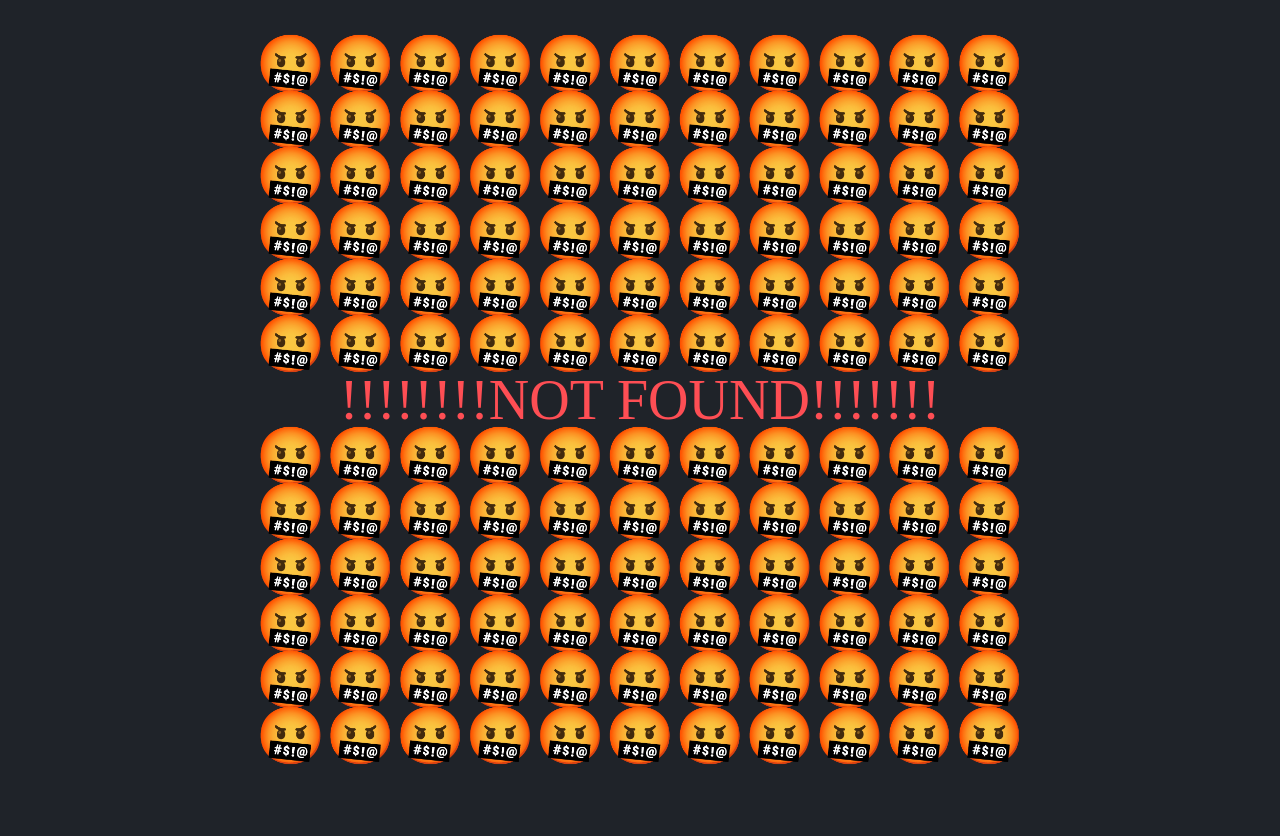
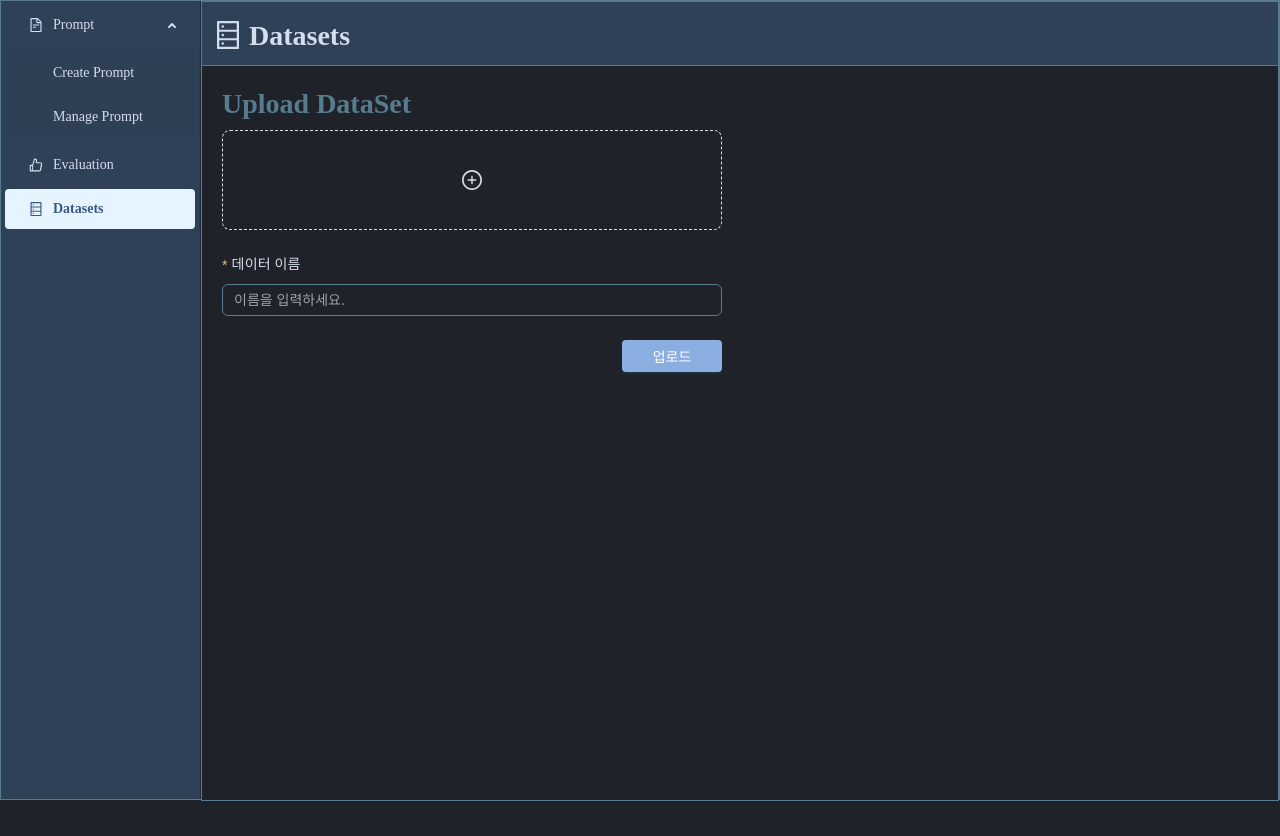
Before and after one commit to jieun-git/ai-prompt-manager, a React (Create React App) app: page /datasets in a window 1280 px wide. Before the commit this address had no page. After the commit the page ends 801 px from the top, so only its background shows below. Built offline with nearby package versions, Linux system fonts and the light colour scheme; the HTML template or start-up script is replaced by a standard one.

Commit message:
Refactor : Data -> Datasets 이름 변경

```diff
--- a/src/App.tsx
+++ b/src/App.tsx
@@ -2,7 +2,7 @@ import React from 'react'
 import Home from './pages/home/Home'
 import PromptMain from './pages/prompt/PromptMain'
 import EvaluationMain from './pages/evaluation/EvaluationMain'
-import DataMain from './pages/data/DataMain'
+import DatasetsMain from './pages/datasets/DatasetsMain'
 import NotFound from './pages/error/NotFound'
 import { BrowserRouter, Routes, Route } from 'react-router-dom'
 import './styles/base.scss'
@@ -19,7 +19,7 @@ function App() {
                     <Route path="/prompt/create" element={<CreatePrompt />} />
                     <Route path="/prompt/manage" element={<EditPromptPage />} />
                     <Route path="/evaluation" element={<EvaluationMain />} />
-                    <Route path="/data" element={<DataMain />} />
+                    <Route path="/datasets" element={<DatasetsMain />} />
                     <Route path="*" element={<NotFound />} />
                 </Routes>
             </BrowserRouter>
--- a/src/components/layout/layout/Layout.tsx
+++ b/src/components/layout/layout/Layout.tsx
@@ -27,7 +27,7 @@ const MenuItems: MenuItem[] = [
         ],
     },
     { key: 'evaluation', icon: <LikeOutlined />, label: 'Evaluation' },
-    { key: 'data', icon: <DatabaseOutlined />, label: 'Data' },
+    { key: 'datasets', icon: <DatabaseOutlined />, label: 'Datasets' },
 ]
 
 const Layout: React.FC<AntLayoutProps & LayoutProps> = ({
--- a/src/pages/data/DataMain.tsx
+++ b/src/pages/datasets/DatasetsMain.tsx
@@ -3,13 +3,13 @@ import Layout from '../../components/layout/layout/Layout'
 import { DatabaseOutlined } from '@ant-design/icons'
 import UploadDataSetForm from './components/form/UploadDataSetForm'
 
-const DataMain = () => {
+const DatasetsMain = () => {
     return (
         <Layout
-            menuKey="data"
+            menuKey="datasets"
             headerTitle={
                 <span>
-                    <DatabaseOutlined /> 데이터 평가
+                    <DatabaseOutlined /> Datasets
                 </span>
             }
         >
@@ -18,4 +18,4 @@ const DataMain = () => {
     )
 }
 
-export default DataMain
+export default DatasetsMain
--- a/src/pages/home/Home.tsx
+++ b/src/pages/home/Home.tsx
@@ -4,13 +4,19 @@ import {
     FileTextOutlined,
     LikeOutlined,
     DatabaseOutlined,
-    RightOutlined
-} from '@ant-design/icons';
-import { useNavigate } from 'react-router-dom';
-import {S_HomeContent, S_HomeWrapper, S_HomeTitle, S_HomeMenuWrapper, S_HomeMenu} from "./Home.style";
+    RightOutlined,
+} from '@ant-design/icons'
+import { useNavigate } from 'react-router-dom'
+import {
+    S_HomeContent,
+    S_HomeWrapper,
+    S_HomeTitle,
+    S_HomeMenuWrapper,
+    S_HomeMenu,
+} from './Home.style'
 
 const Home = () => {
-    const navigate = useNavigate();
+    const navigate = useNavigate()
 
     const handleClickPrompt = () => {
         navigate('/prompt')
@@ -21,22 +27,38 @@ const Home = () => {
     }
 
     const handleClickData = () => {
-        navigate('/data')
+        navigate('/datasets')
     }
 
-    return <S_HomeWrapper>
+    return (
+        <S_HomeWrapper>
             <S_HomeContent>
-            <S_HomeTitle
-            >
+                <S_HomeTitle>
                     <RobotFilled /> &nbsp;AI PROMPT MANAGER
                 </S_HomeTitle>
                 <S_HomeMenuWrapper>
-                <S_HomeMenu onClick={handleClickPrompt}><span><FileTextOutlined /> Prompt</span><RightOutlined /></S_HomeMenu>
-                <S_HomeMenu onClick={handleClickEvaluation}><span><LikeOutlined /> Evaluation </span><RightOutlined /></S_HomeMenu>
-                <S_HomeMenu onClick={handleClickData}><span><DatabaseOutlined /> Data</span><RightOutlined /></S_HomeMenu>
+                    <S_HomeMenu onClick={handleClickPrompt}>
+                        <span>
+                            <FileTextOutlined /> Prompt
+                        </span>
+                        <RightOutlined />
+                    </S_HomeMenu>
+                    <S_HomeMenu onClick={handleClickEvaluation}>
+                        <span>
+                            <LikeOutlined /> Evaluation{' '}
+                        </span>
+                        <RightOutlined />
+                    </S_HomeMenu>
+                    <S_HomeMenu onClick={handleClickData}>
+                        <span>
+                            <DatabaseOutlined /> Data
+                        </span>
+                        <RightOutlined />
+                    </S_HomeMenu>
                 </S_HomeMenuWrapper>
             </S_HomeContent>
         </S_HomeWrapper>
+    )
 }
 
 export default Home
```
Also changed, not shown: src/pages/datasets/components/form/UploadDataSetForm.tsx (renamed from src/pages/data/components/form/UploadDataSetForm.tsx). Lines whose indentation alone changed are shown as unchanged.
